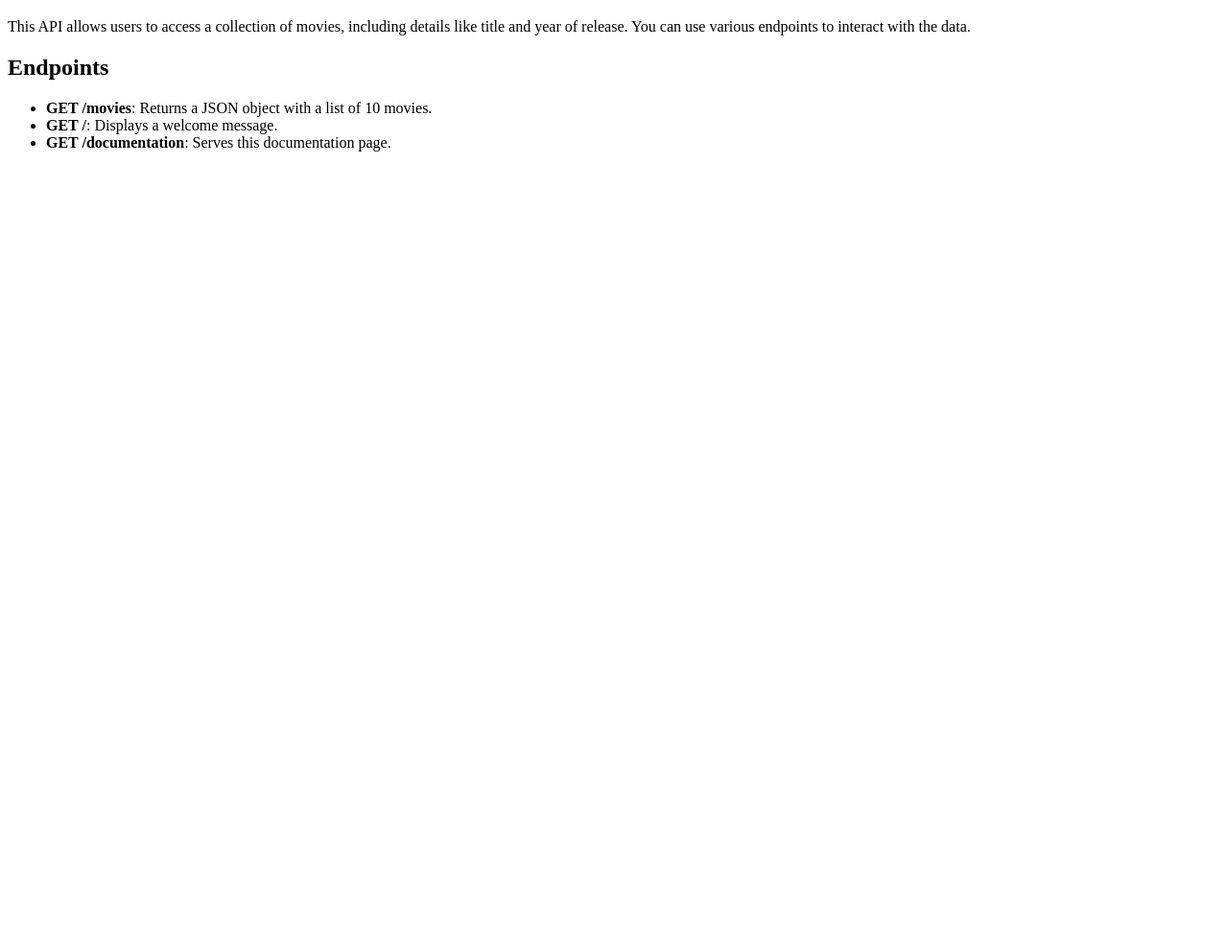
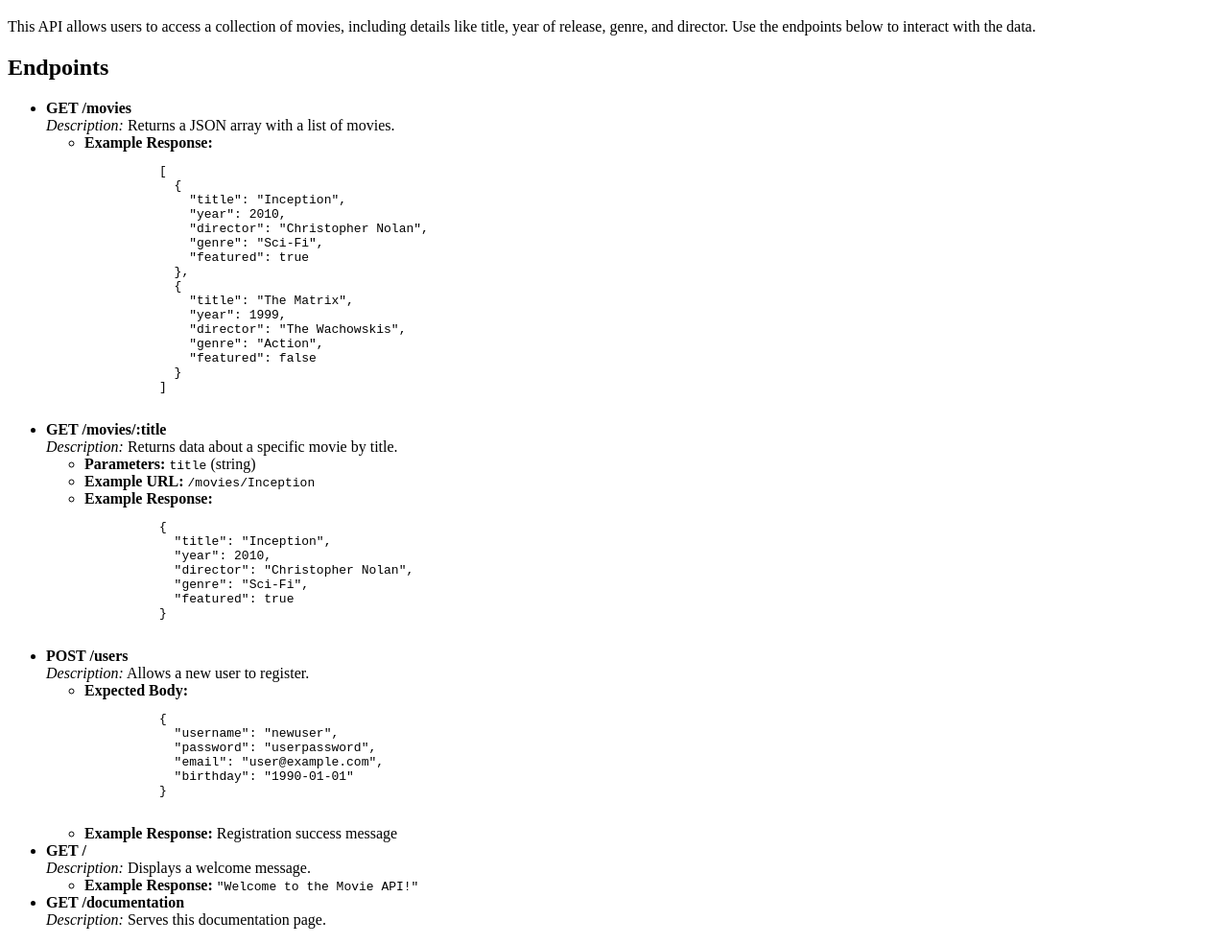
Before and after one commit to barendgabriel/movie_api, a website: page documentation.html in a window 1280 px wide. Shown: the part 61-1045 px from the top of the page at 96% size. Before the commit the page ends 800 px from the top, so only its background shows below. Drawn offline with Linux system fonts and the light colour scheme.

Commit message:
Add detailed API endpoint descriptions to documentation.html

```diff
--- a/documentation.html
+++ b/documentation.html
@@ -9,19 +9,90 @@
     <h1>Welcome to the Movie API</h1>
     <p>
       This API allows users to access a collection of movies, including details
-      like title and year of release. You can use various endpoints to interact
-      with the data.
+      like title, year of release, genre, and director. Use the endpoints below
+      to interact with the data.
     </p>
 
     <h2>Endpoints</h2>
     <ul>
       <li>
-        <strong>GET /movies</strong>: Returns a JSON object with a list of 10
-        movies.
+        <strong>GET /movies</strong><br />
+        <em>Description:</em> Returns a JSON array with a list of movies.
+        <ul>
+          <li><strong>Example Response:</strong></li>
+          <pre>
+          [
+            {
+              "title": "Inception",
+              "year": 2010,
+              "director": "Christopher Nolan",
+              "genre": "Sci-Fi",
+              "featured": true
+            },
+            {
+              "title": "The Matrix",
+              "year": 1999,
+              "director": "The Wachowskis",
+              "genre": "Action",
+              "featured": false
+            }
+          ]
+          </pre>
+        </ul>
       </li>
-      <li><strong>GET /</strong>: Displays a welcome message.</li>
+
       <li>
-        <strong>GET /documentation</strong>: Serves this documentation page.
+        <strong>GET /movies/:title</strong><br />
+        <em>Description:</em> Returns data about a specific movie by title.
+        <ul>
+          <li><strong>Parameters:</strong> <code>title</code> (string)</li>
+          <li><strong>Example URL:</strong> <code>/movies/Inception</code></li>
+          <li><strong>Example Response:</strong></li>
+          <pre>
+          {
+            "title": "Inception",
+            "year": 2010,
+            "director": "Christopher Nolan",
+            "genre": "Sci-Fi",
+            "featured": true
+          }
+          </pre>
+        </ul>
+      </li>
+
+      <li>
+        <strong>POST /users</strong><br />
+        <em>Description:</em> Allows a new user to register.
+        <ul>
+          <li><strong>Expected Body:</strong></li>
+          <pre>
+          {
+            "username": "newuser",
+            "password": "userpassword",
+            "email": "user@example.com",
+            "birthday": "1990-01-01"
+          }
+          </pre>
+          <li>
+            <strong>Example Response:</strong> Registration success message
+          </li>
+        </ul>
+      </li>
+
+      <li>
+        <strong>GET /</strong><br />
+        <em>Description:</em> Displays a welcome message.
+        <ul>
+          <li>
+            <strong>Example Response:</strong>
+            <code>"Welcome to the Movie API!"</code>
+          </li>
+        </ul>
+      </li>
+
+      <li>
+        <strong>GET /documentation</strong><br />
+        <em>Description:</em> Serves this documentation page.
       </li>
     </ul>
   </body>
```
